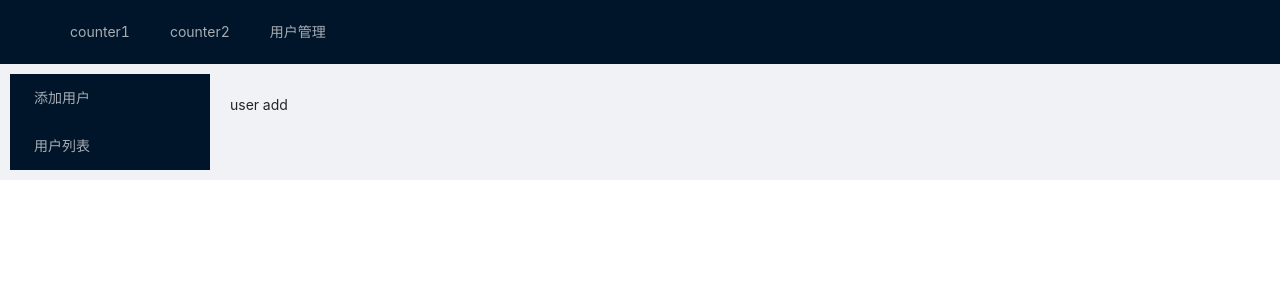
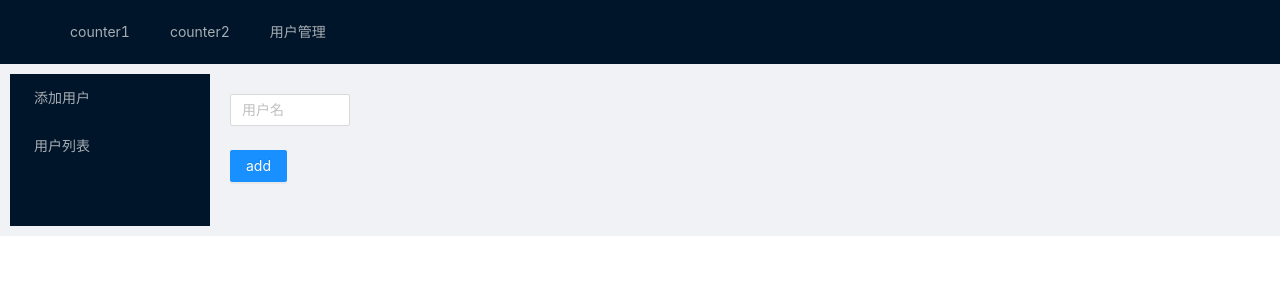
Before and after one commit to Cherish0207/typescript_react_crx, a React app: page /user/add in a window 1280 px wide. Shown: the top 300 px of the page. Built offline with nearby package versions, Linux system fonts and the light colour scheme.

Commit message:
添加用户

```diff
--- a/src/components/UserAdd.tsx
+++ b/src/components/UserAdd.tsx
@@ -1,11 +1,47 @@
-import React, { Component } from "react";
-import { Layout, Menu } from "antd";
-import { Link, withRouter, RouteComponentProps, Route } from "react-router-dom";
+import React, { Component, useState } from "react";
+import { Form, Input, Button, message } from "antd";
+import { withRouter, RouteComponentProps, Route } from "react-router-dom";
+import { User, UserAddResponse } from "../typings/api";
+import request, { AxiosResponse } from "../api/request";
 type Props = RouteComponentProps;
-let { Sider, Content } = Layout;
-class UserAdd extends Component<Props> {
-  render() {
-    return <div>user add</div>;
-  }
+function UserAdd(props: Props) {
+  let [user, setUser] = useState<User>({} as User);
+  const handleSubmit = (event: React.FormEvent) => {
+    event.preventDefault();
+    console.log("user,", user);
+    request
+      .post<UserAddResponse>("/api/users", user)
+      .then((response: AxiosResponse<UserAddResponse>) => {
+        let { data, code } = response.data;
+        if (code === 0) {
+          props.history.push("/user/list");
+        } else {
+          message.error("添加用户失败");
+        }
+      });
+  };
+  const handleNameChange = (event: React.ChangeEvent<HTMLInputElement>) => {
+    setUser({
+      ...user,
+      username: event.target.value,
+    });
+  };
+  return (
+    <Form onFinish={handleSubmit}>
+      <Form.Item>
+        <Input
+          placeholder='用户名'
+          style={{ width: 120 }}
+          value={user.username}
+          onChange={handleNameChange}
+        />
+      </Form.Item>
+      <Form.Item>
+        <Button type='primary' htmlType='submit'>
+          add
+        </Button>
+      </Form.Item>
+    </Form>
+  );
 }
-export default withRouter(UserAdd);
+export default UserAdd;
--- a/src/typings/api.tsx
+++ b/src/typings/api.tsx
@@ -6,3 +6,8 @@ export interface UserListResponse {
   code: number;
   data: Array<User>;
 }
+
+export interface UserAddResponse {
+  code: number;
+  data: User;
+}
```
